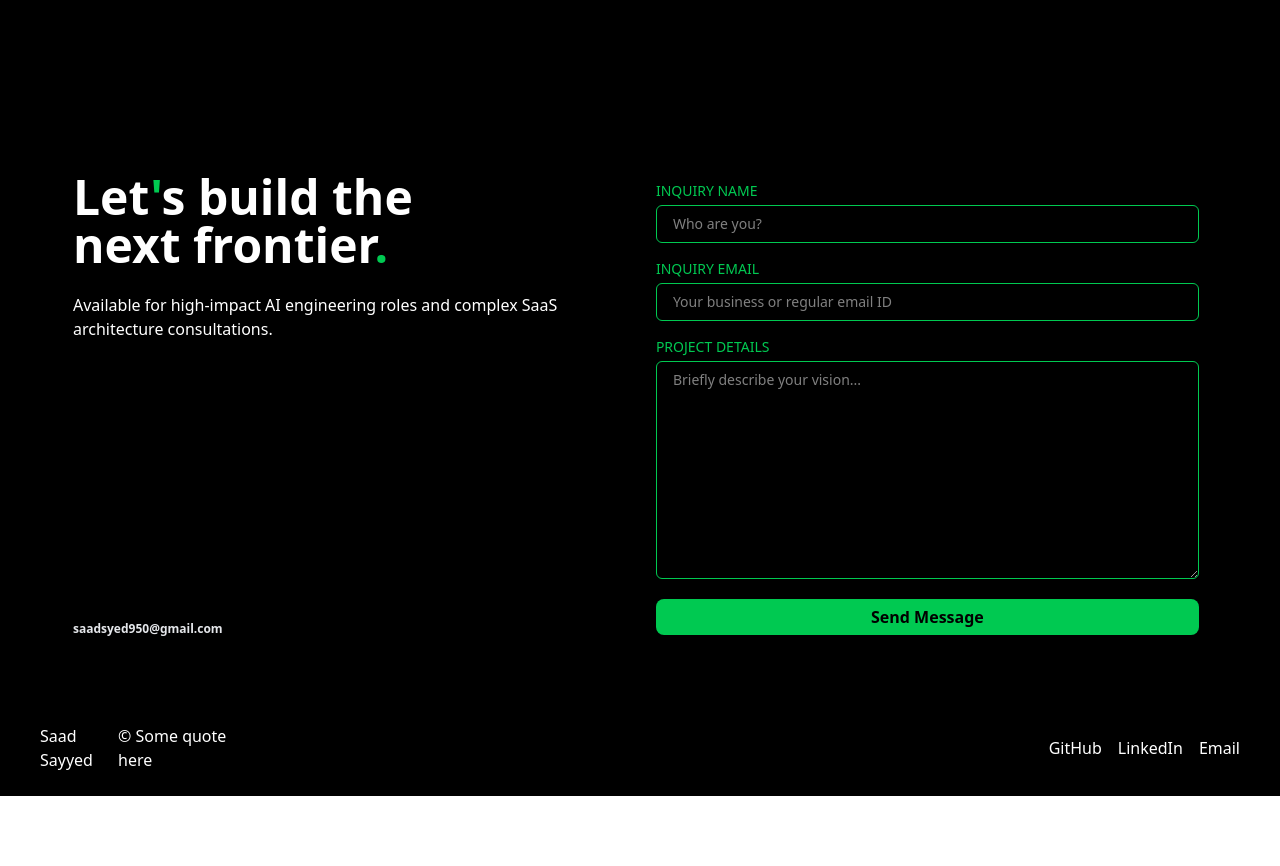
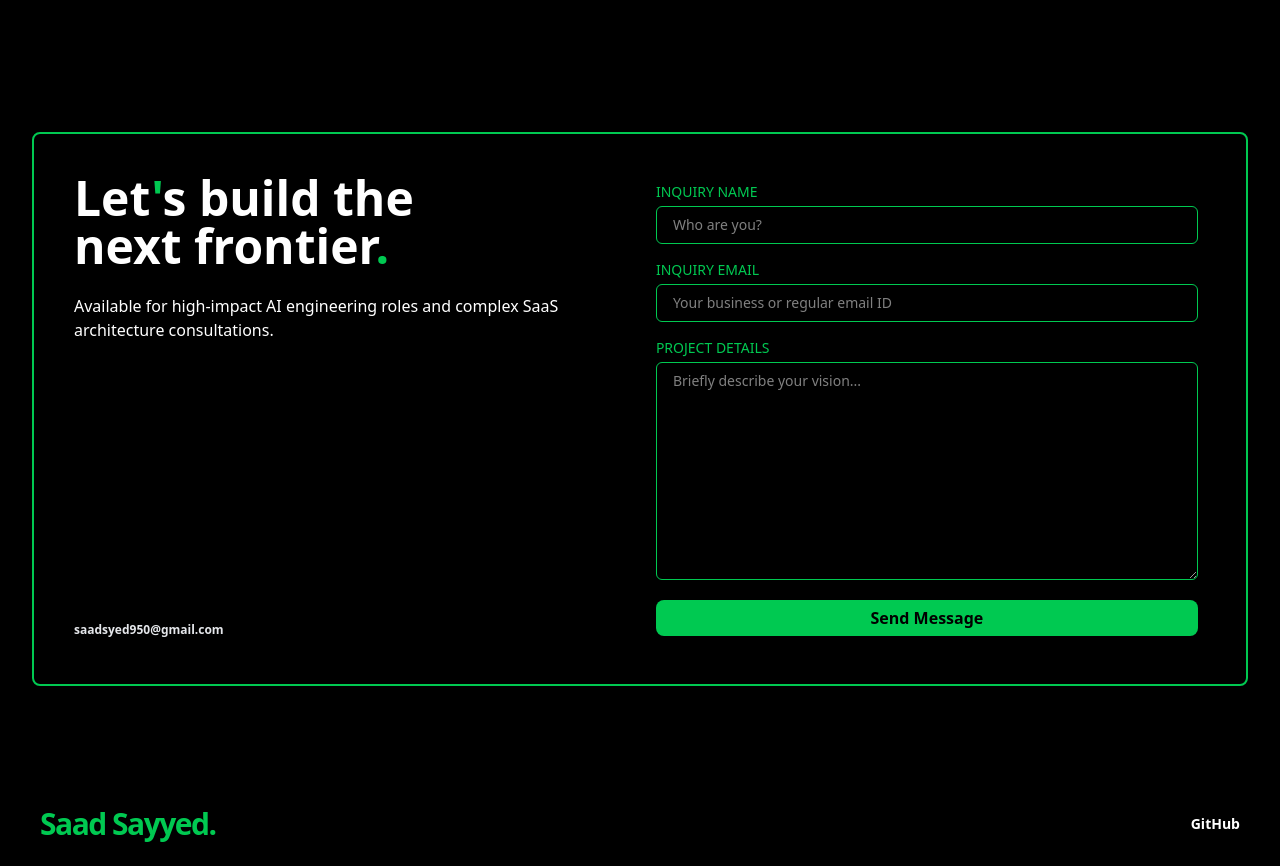
Before and after one commit to saadsayyed10/aie-portfolio, a Next.js app: page / in a window 1280 px wide. Shown: the part 2120-2986 px from the top of the page. Before the commit the page ends 2916 px from the top, so only its background shows below. Built offline with nearby package versions, Linux system fonts and the light colour scheme.

Commit message:
Built for Large screens

```diff
--- a/component/Contact.tsx
+++ b/component/Contact.tsx
@@ -37,7 +37,7 @@ const Contact = () => {
   };
 
   return (
-    <div className="flex justify-center items-center w-full lg:p-10 border rounded-lg bg-black/20">
+    <div className="flex justify-center items-center w-full lg:p-10 border-2 rounded-lg border-green-500 lg:mb-20">
       <div className="flex justify-center items-start w-full lg:gap-x-6 rounded-lg">
         <div className="flex justify-start items-start w-full flex-col lg:gap-y-6">
           <h2 className="lg:text-5xl font-bold text-white">
--- a/component/Footer.tsx
+++ b/component/Footer.tsx
@@ -2,13 +2,12 @@ import Link from "next/link";
 
 const Footer = () => {
   return (
-    <div className="flex justify-between items-center w-full lg:px-10 lg:py-6 bg-black text-white">
-      <h3>Saad Sayyed</h3>
-      <h4>&copy; Some quote here</h4>
-      <div className="flex justify-end items-center w-full lg:gap-x-4">
-        <Link href={"/"}>GitHub</Link>
-        <Link href={"/"}>LinkedIn</Link>
-        <Link href={"/"}>Email</Link>
+    <div className="flex justify-between items-center w-full lg:px-10 lg:py-6 bg-black">
+      <h3 className="lg:text-3xl capitalize tracking-tighter text-green-500 font-bold w-full">
+        Saad Sayyed.
+      </h3>
+      <div className="flex justify-end items-center w-full lg:gap-x-4 font-semibold lg:text-sm text-white">
+        <Link href={"https://github.com/saadsayyed10"}>GitHub</Link>
       </div>
     </div>
   );
```
